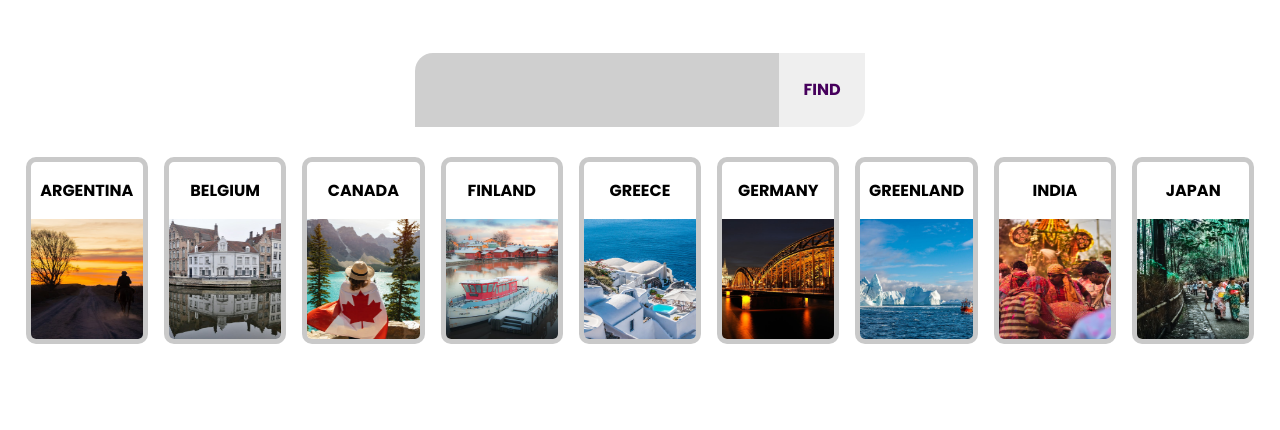
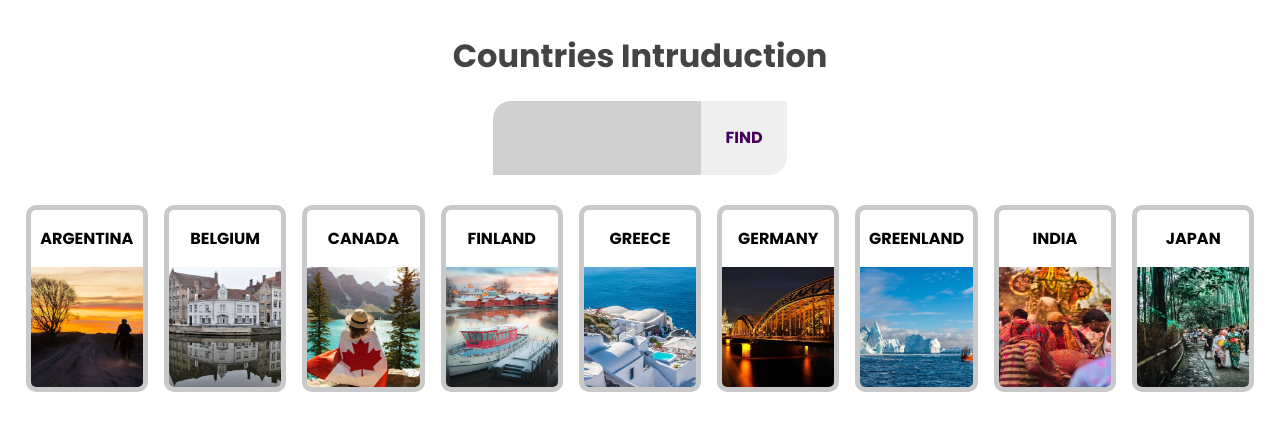
Before and after one commit to MansoorTohidi/countries, a plain HTML site: page index.html in a window 1280 px wide. Drawn offline with Linux system fonts and the light colour scheme.

Commit message:
update3 styles

```diff
--- a/index.html
+++ b/index.html
@@ -9,7 +9,7 @@
 </head>
 
 <body>
-
+    <h1>Countries Intruduction</h1>
     <form id="form" action="">
         <input autocomplete="off" id="input" type="text">
         <button>FIND</button>
--- a/style.css
+++ b/style.css
@@ -7,11 +7,20 @@
     font-size: 1rem;
 }
 
+body{
+    text-align: center;
+}
+
+h1{
+    margin-top: 2rem;
+    font-size: 2rem;
+    color: rgb(68, 68, 68);
+}
 
 #form{
 
     text-align: center;
-    margin-top: 4rem;
+    margin-top: 2rem;
     padding: 2% 2%;
     display: flex;
     flex-direction: row;
@@ -21,7 +30,8 @@
 }
 
 #input{
-    padding: 2% 2%;
+    padding: 2% 6%;
+    width: 13rem;
     border: none;
     outline: none;
     background-color: rgb(207, 207, 207);
```
